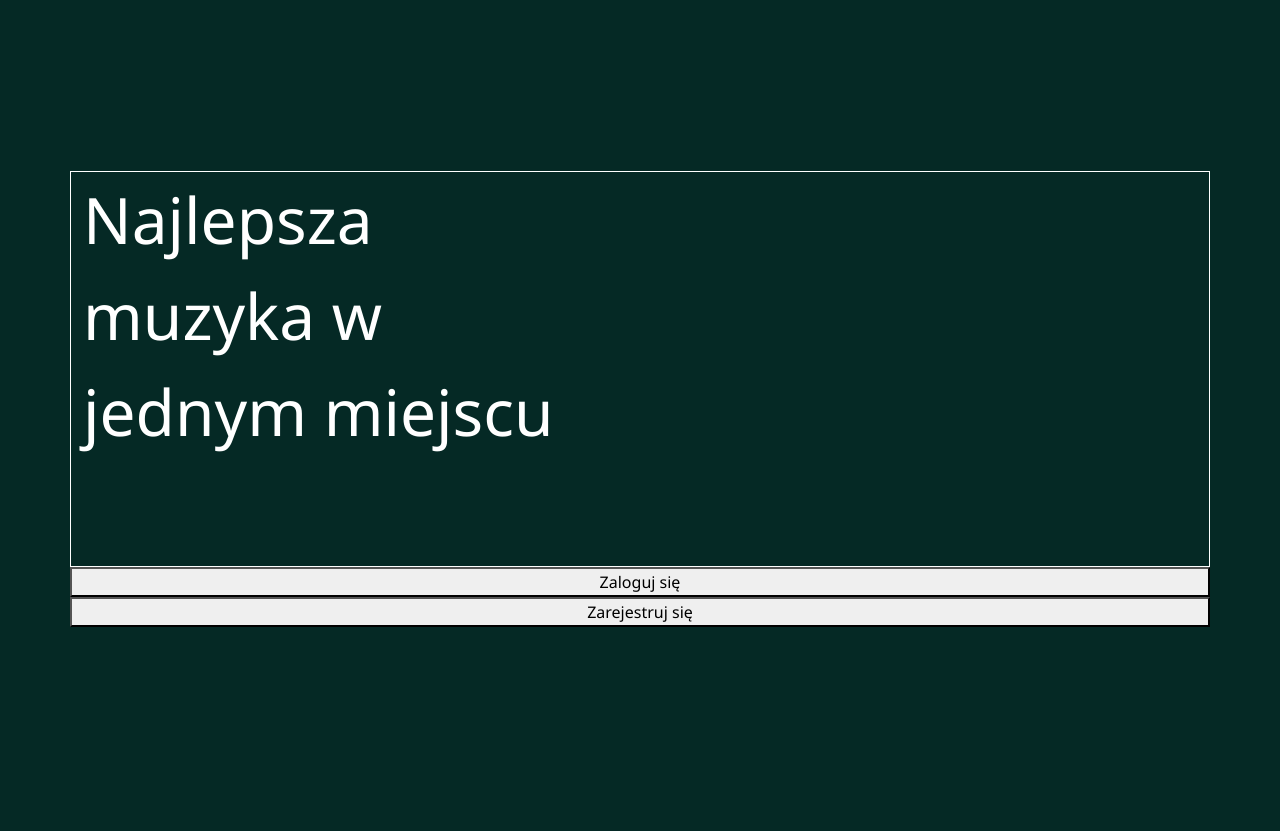
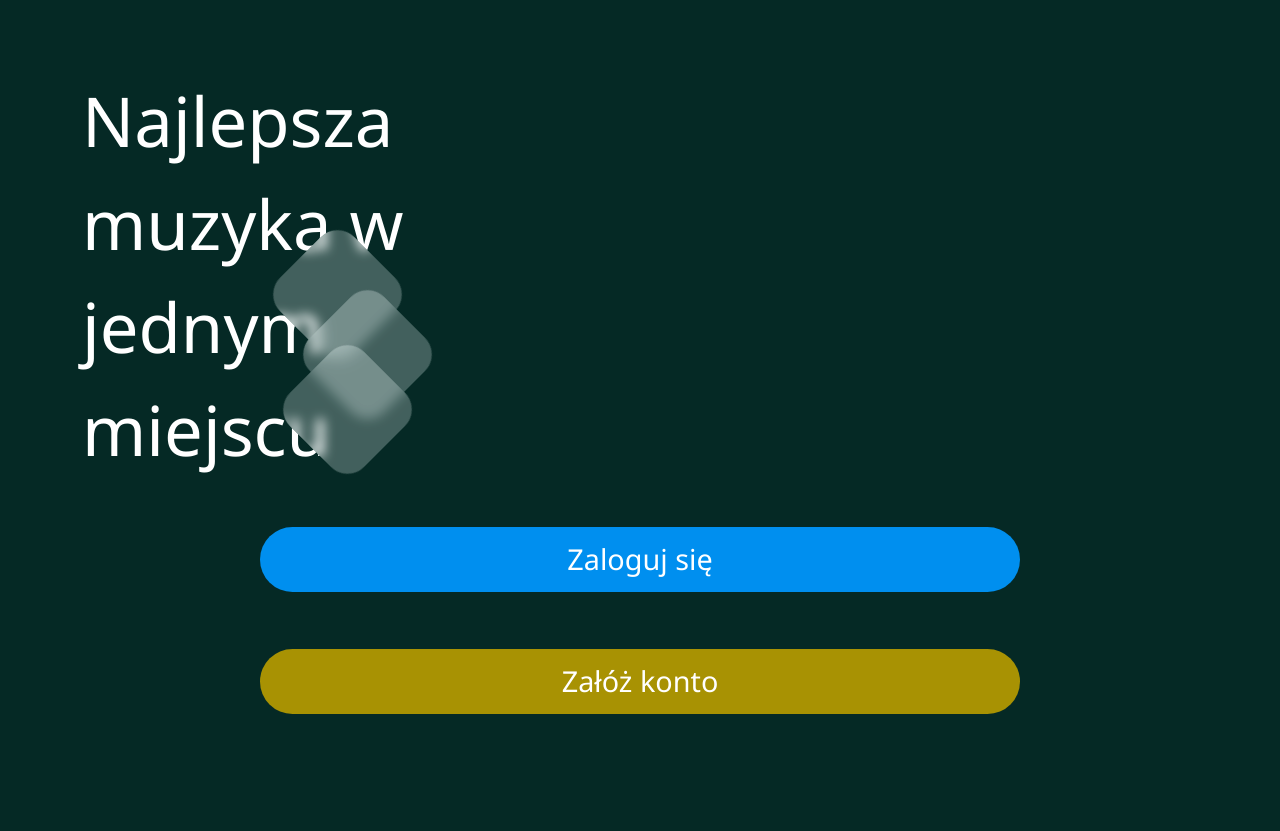
Before and after one commit to Krystian120413/Maestr, a PHP site: page / in a window 1280 px wide. Shown: the part 86-917 px from the top of the page. Before the commit the page ends 713 px from the top, so only its background shows below. Run offline with PHP 8.4, Linux system fonts and the light colour scheme.

Commit message:
main page

```diff
--- a/index.html
+++ b/index.html
@@ -31,13 +31,16 @@
     </header>
 <div class="container">
         <div class="row no-gutters">
-            <div class="title">Najlepsza<br/>muzyka w<br/>jednym miejscu</div>
+            <div class="title">Najlepsza<br/>muzyka w<br/>jednym<br/>miejscu</div>
+            <div class="rect rect1"></div>
+            <div class="rect rect2"></div>
+            <div class="rect rect3"></div>
         </div>
         <div class="row">
-            <button>Zaloguj się</button>
+            <button class="butt login btn btn-lg d-grip gap-2 col-8 mx-auto">Zaloguj się</button>
         </div>
         <div class="row">
-            <button>Zarejestruj się</button>
+            <button class="butt register btn btn-lg d-grip gap-2 col-8 mx-auto">Załóż konto</button>
         </div>
     </div>
     <script src="https://cdn.jsdelivr.net/npm/bootstrap@5.0.0-beta3/dist/js/bootstrap.bundle.min.js" integrity="sha384-JEW9xMcG8R+pH31jmWH6WWP0WintQrMb4s7ZOdauHnUtxwoG2vI5DkLtS3qm9Ekf" crossorigin="anonymous"></script>
--- a/style.css
+++ b/style.css
@@ -25,8 +25,51 @@ header {
     }
 
     .title {
-        margin-top: 15%;
-        font-size: 4em;
-        height: 396px;
-        border: 1px solid white;
+        margin-top: 1em;
+        font-size: 4.3em;
     }
+
+    .rect {
+        background-color: rgba(255, 255, 255, 0.24);
+        height: 105px;
+        width: 105px;
+        border-radius: 24px;
+        transform: rotate(45deg);
+        position: relative;
+        filter:brightness(110%);
+        backdrop-filter: blur(6px);
+    }
+
+        .rect1 {
+            top: -240px;
+            left: 215px;
+        }
+
+        .rect2 {
+            top: -180px;
+            left: 140px;
+        }
+
+        .rect3 {
+            top: -125px;
+            left: 15px;
+        }
+
+    .butt {
+        border-radius: 1.5em;
+        font-size: 1.8em;
+        height: 65px;
+        margin-bottom: 5%;
+        position: relative;
+        top: -60px;
+    }
+
+    .login {
+        background-color: #008FEF;
+        color: #fff;
+    }
+
+    .register {
+        background-color: #A89203;
+        color: #fff;
+    }
```
